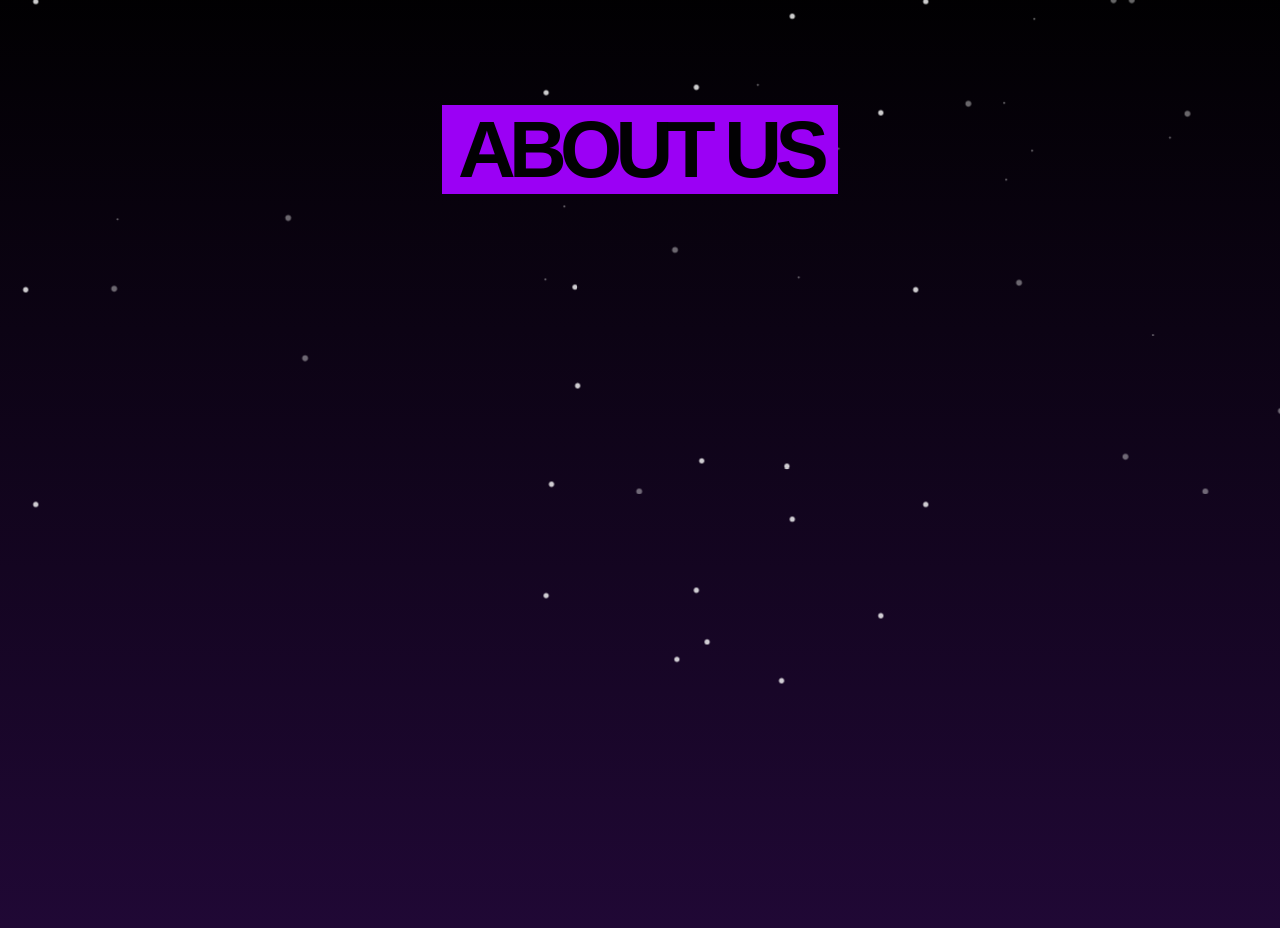
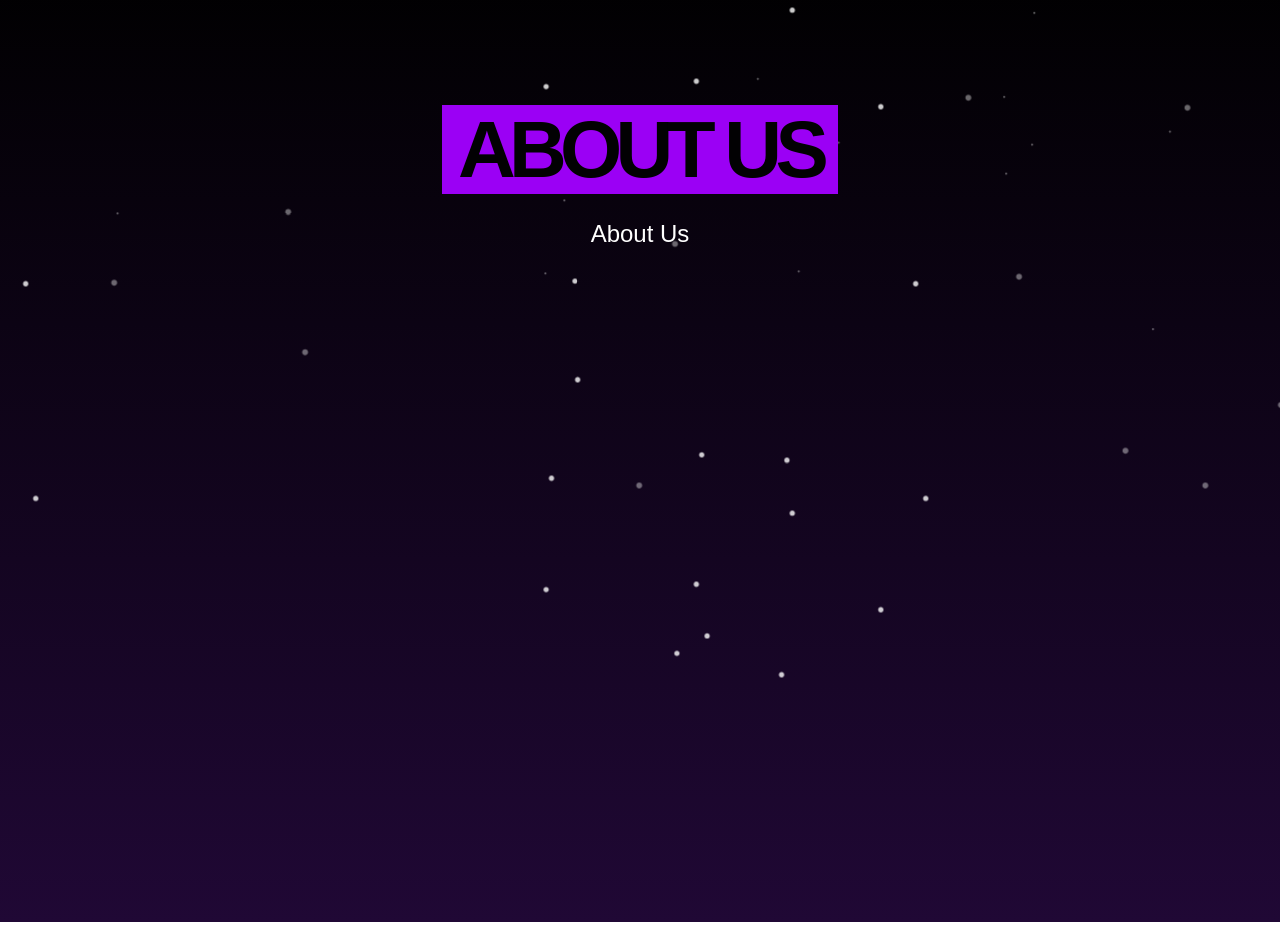
Before and after one commit to MZMohamed/netlify-drop-demo-site-master, a plain HTML site: page dist/about.html in a window 1280 px wide. Drawn offline with Linux system fonts and the light colour scheme; a web font is replaced by a local one.

Commit message:
+fixed about

```diff
--- a/dist/about.html
+++ b/dist/about.html
@@ -21,6 +21,9 @@
     <div class="marvellous-container">
       <div class="header">
         <h1><span class="title-marvel">About Us</span></h1>
+        <h2>
+          About Us
+        </h2>
       </div>
     </div>
   </body>
```
